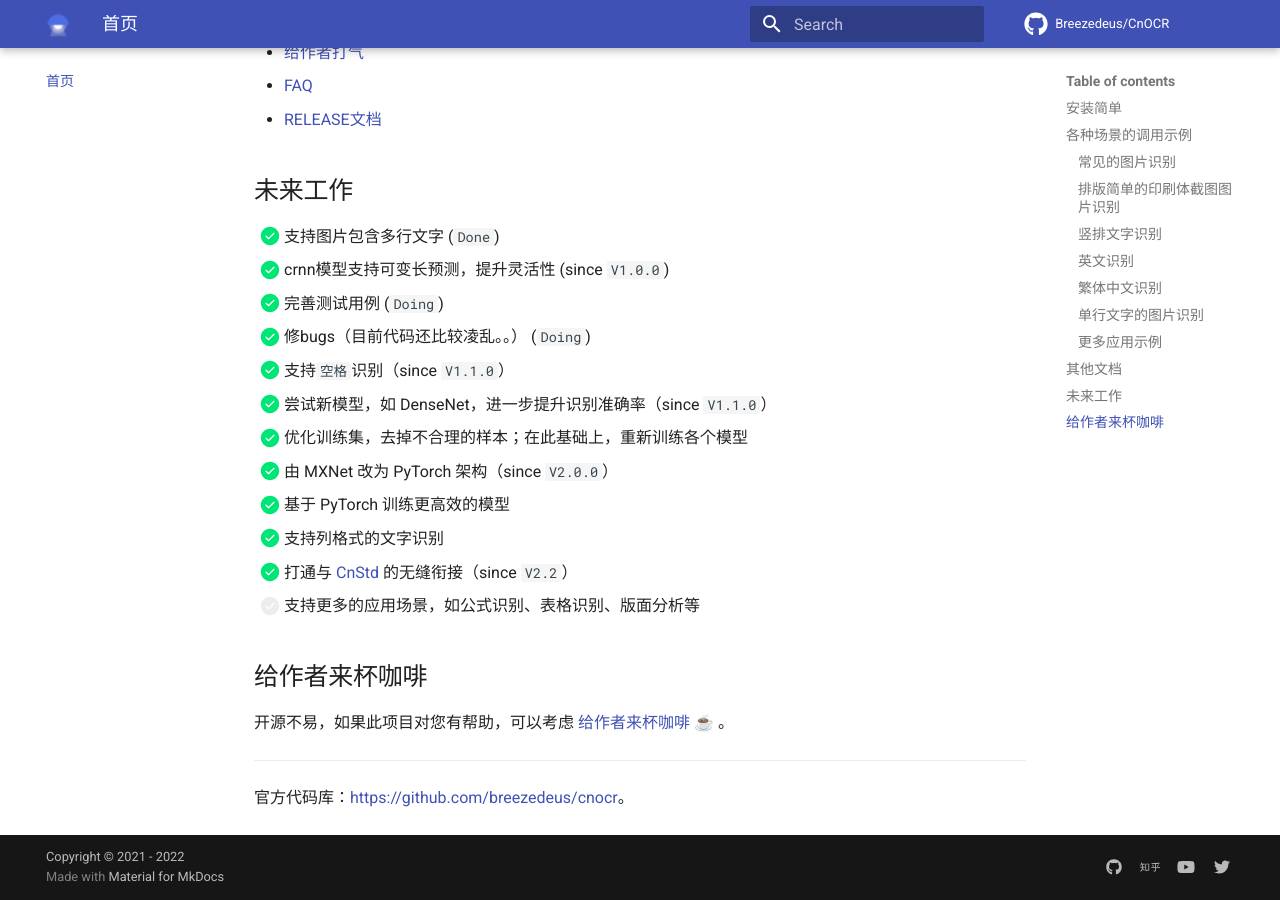
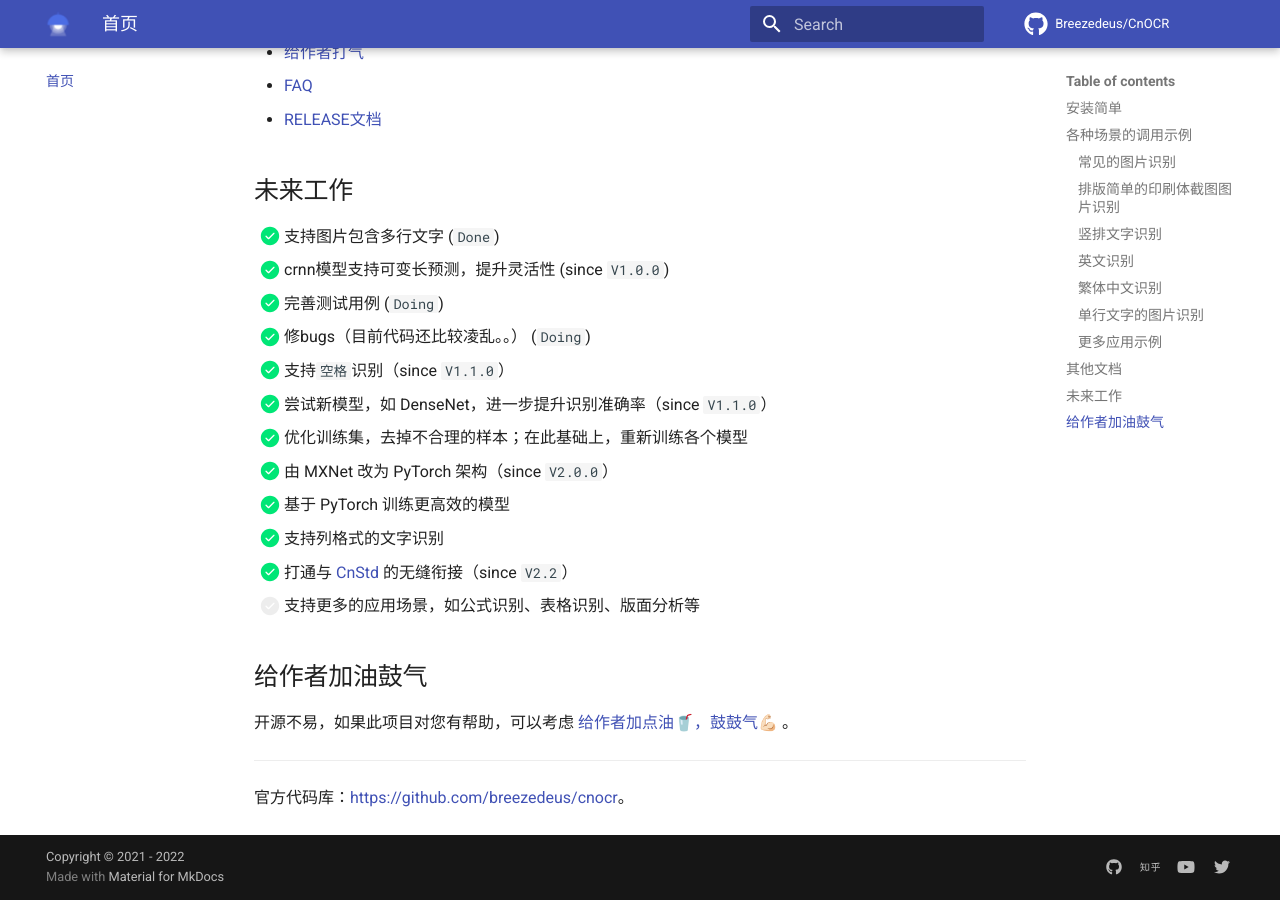
Before and after one commit to diaomin/crnn-mxnet-chinese-text-recognition, an MkDocs documentation site: the page built from docs/index.md, in a window 1280 px wide and 900 px high, scrolled down 7708 px. Built offline with MkDocs 1.6.1 and Material for MkDocs 9.7.7, drawn with Linux system fonts in a browser that asks for light colours; comment, search, counter and statistics services are not loaded.

Commit message:
continue to update docs

```diff
--- a/docs/index.md
+++ b/docs/index.md
@@ -237,9 +237,9 @@ print(out)
 * [x] 打通与 [CnStd](https://github.com/breezedeus/cnstd) 的无缝衔接（since `V2.2`）
 * [ ] 支持更多的应用场景，如公式识别、表格识别、版面分析等
 
-## 给作者来杯咖啡
+## 给作者加油鼓气
 
-开源不易，如果此项目对您有帮助，可以考虑 [给作者来杯咖啡 ☕️](https://dun.mianbaoduo.com/@breezedeus) 。
+开源不易，如果此项目对您有帮助，可以考虑 [给作者加点油🥤，鼓鼓气💪🏻](buymeacoffee.md) 。
 
 ---
 
```
